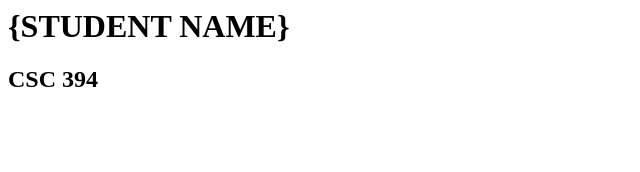
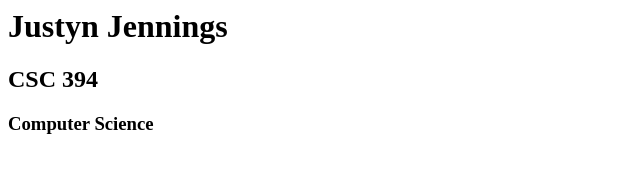
Before and after one commit to jjjustyn/csc-394-assignment-1, a plain HTML site: page index.html in a window 1280 px wide. Shown: the whole page, without its empty margins (0-640 px from the left). Drawn offline with Linux system fonts and the light colour scheme.

Commit message:
Update index.html

```diff
--- a/index.html
+++ b/index.html
@@ -3,7 +3,8 @@
     <title>Justyn Jennings Home Page</title>
   </head>
   <body>
-    <h1>{STUDENT NAME}</h1>
+    <h1>Justyn Jennings</h1>
     <h2>CSC 394</h2>
+    <h3>Computer Science</h3>
   </body>
 </html>
```
